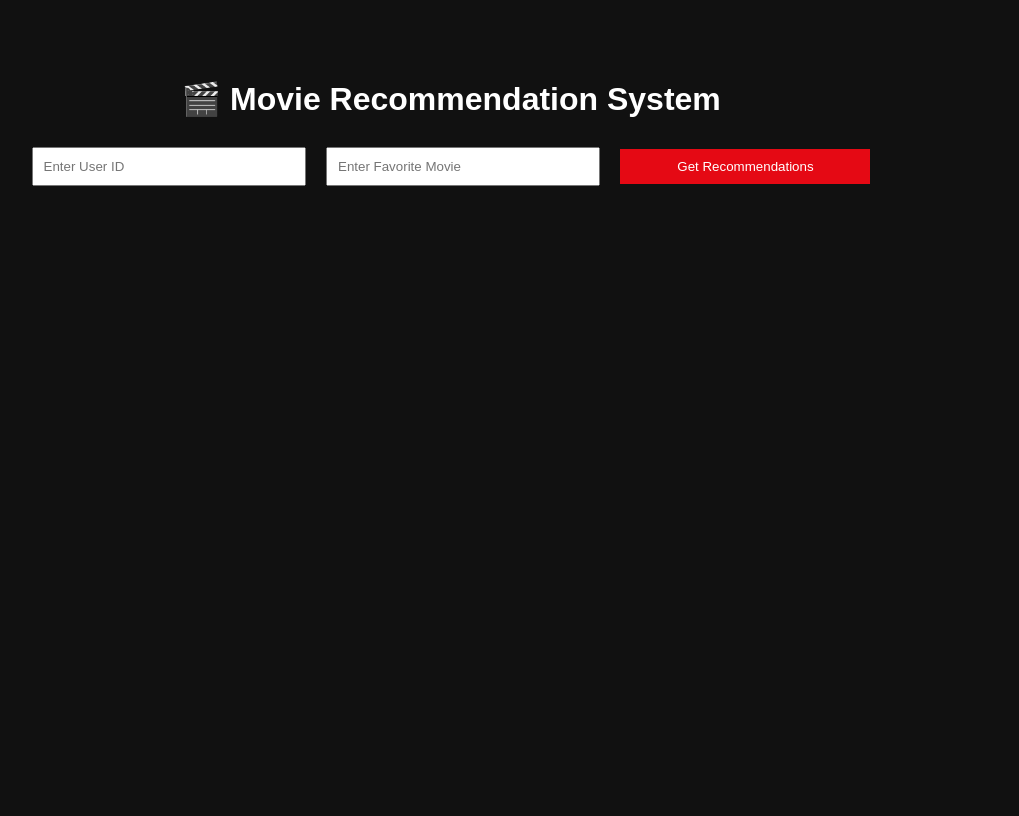
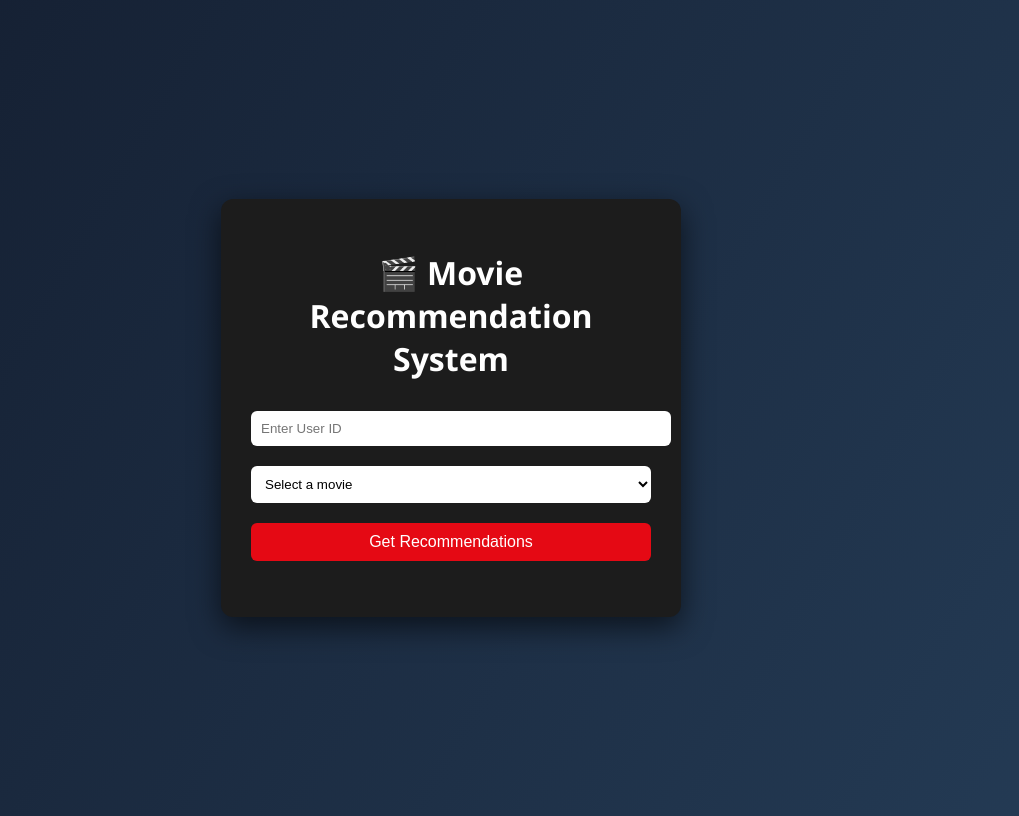
Before and after one commit to ShriramSelvam/Movie-Recommendation-System, a Flask app: template templates/index.html in a window 1280 px wide. Shown: the whole page, without its empty margins (189-1208 px from the left). Before the commit the page ends 186 px from the top, so only its background shows below. Run offline with Flask 3, Linux system fonts and the light colour scheme; the template is opened without the code that fills it, so the values that code supplies are empty.

Commit message:
Improved UI and added movie dropdown autocomplete

```diff
--- a/app.py
+++ b/app.py
@@ -1,11 +1,16 @@
 from flask import Flask, render_template, request, jsonify
 from src.hybrid_recommender import hybrid_recommend
+import pandas as pd
 
 app = Flask(__name__)
 
+# Load movie titles once
+movies_df = pd.read_csv("data/movies.csv")
+movie_titles = sorted(movies_df['title'].tolist())
+
 @app.route('/')
 def home():
-    return render_template('index.html')
+    return render_template('index.html', movies=movie_titles)
 
 @app.route('/recommend', methods=['POST'])
 def recommend():
--- a/static/style.css
+++ b/static/style.css
@@ -1,28 +1,55 @@
 body {
-    font-family: Arial, sans-serif;
-    background: #111;
+    background: linear-gradient(120deg, #141e30, #243b55);
+    font-family: 'Segoe UI', sans-serif;
+    height: 100vh;
+    display: flex;
+    justify-content: center;
+    align-items: center;
     color: #fff;
+}
+
+.card {
+    background: #1c1c1c;
+    padding: 30px;
+    width: 400px;
+    border-radius: 12px;
+    box-shadow: 0 10px 30px rgba(0,0,0,0.6);
     text-align: center;
 }
 
-.container {
-    margin-top: 80px;
+input, select, button {
+    width: 100%;
+    padding: 10px;
+    margin: 10px 0;
+    border-radius: 6px;
+    border: none;
 }
 
-input, button {
-    padding: 10px;
-    margin: 8px;
-    width: 250px;
+select {
+    background: #fff;
+    color: #000;
 }
 
 button {
-    background-color: #e50914;
+    background: #e50914;
     color: white;
-    border: none;
+    font-size: 16px;
     cursor: pointer;
+}
+
+button:hover {
+    background: #f6121d;
 }
 
 ul {
     list-style: none;
     padding: 0;
+    margin-top: 15px;
 }
+
+li {
+    background: #2a2a2a;
+    padding: 8px;
+    margin: 5px 0;
+    border-radius: 4px;
+}
--- a/templates/index.html
+++ b/templates/index.html
@@ -6,11 +6,17 @@
     <link rel="stylesheet" href="/static/style.css">
 </head>
 <body>
-    <div class="container">
+    <div class="card">
         <h1>🎬 Movie Recommendation System</h1>
 
         <input type="number" id="userId" placeholder="Enter User ID">
-        <input type="text" id="movieTitle" placeholder="Enter Favorite Movie">
+
+        <select id="movieTitle">
+            <option value="">Select a movie</option>
+            {% for movie in movies %}
+                <option value="{{ movie }}">{{ movie }}</option>
+            {% endfor %}
+        </select>
 
         <button onclick="getRecommendations()">Get Recommendations</button>
 
```
